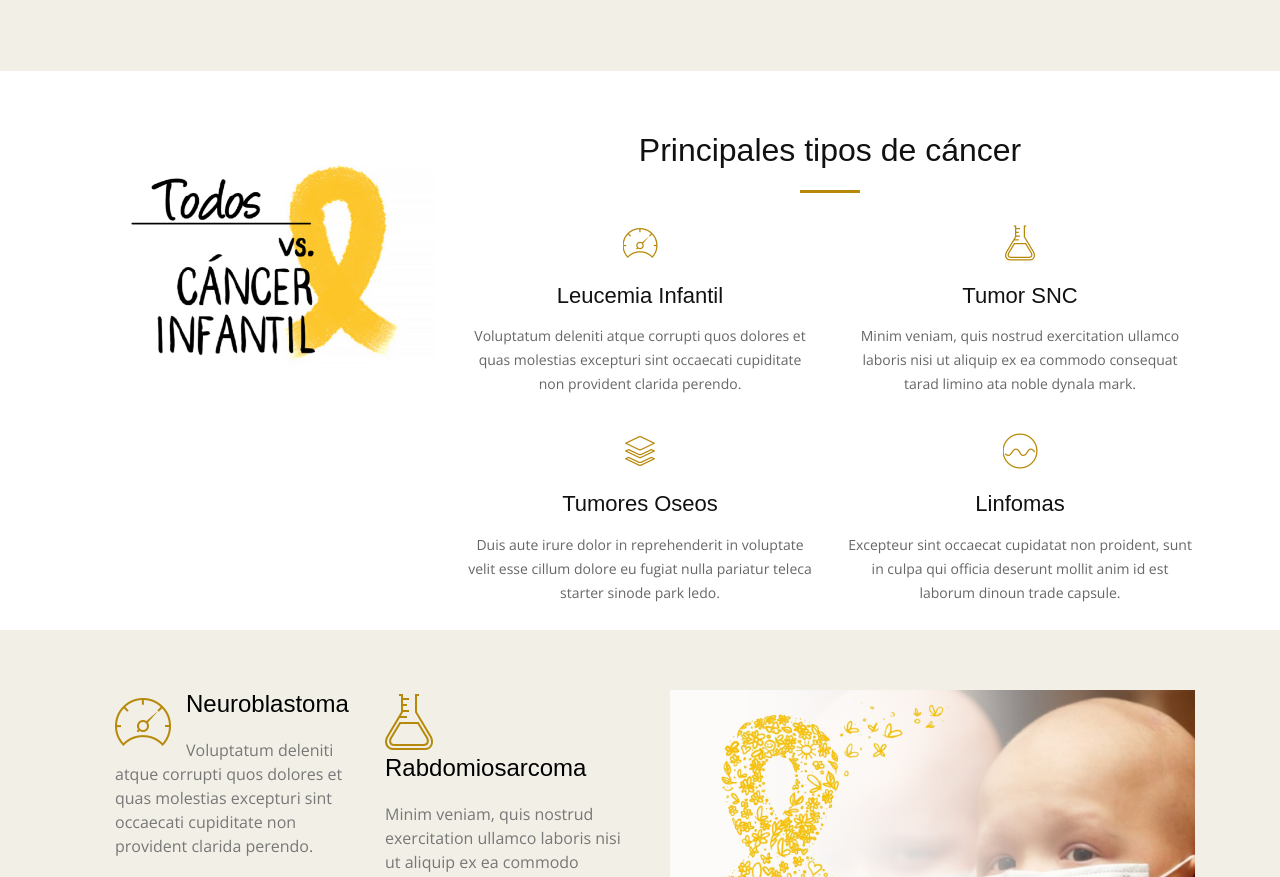
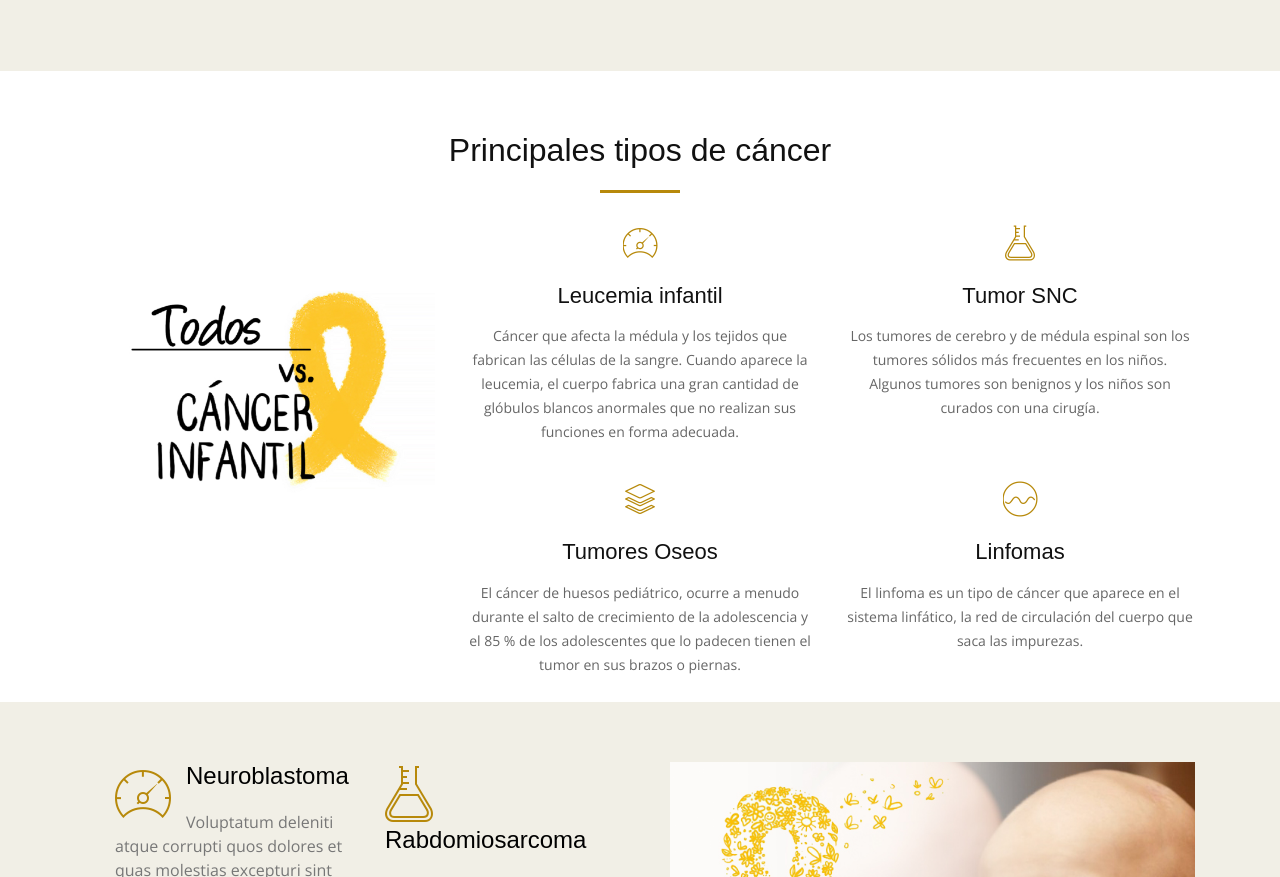
Before and after one commit to Kaluz27/Repo, a plain HTML site: page index.html in a window 1280 px wide. Shown: the part 1440-2317 px from the top of the page. Drawn offline with nearby package versions, Linux system fonts and the light colour scheme; files whose address does not match are found by name.

Commit message:
Arreglos en texto, imágenes y líneas

```diff
--- a/css/style.css
+++ b/css/style.css
@@ -560,7 +560,7 @@ body.mobile-nav-active #mobile-nav-toggle {
 
 .section-header .section-divider {
     display: block;
-    width: 60px;
+    width: 80px;
     height: 3px;
     background: #B7890A;
     background: #B7890A;
--- a/index.html
+++ b/index.html
@@ -94,10 +94,12 @@
 
                 <div class="row">
                     <div class="col-lg-6 about-img wow fadeInLeft">
+                        <br><br>
                         <img src="/cancerimg/cancer_infantil/niño_cama.jpg" alt="">
                     </div>
 
                     <div class="col-lg-6 content wow fadeInRight">
+                        <br>
                         <h2>¿Qué es el cáncer infantil?</h2>
                         <h3>Cáncer pediátrico</h3>
                         <p>
@@ -122,14 +124,17 @@
 
                 <div class="row">
 
-                    <div class="col-lg-8 offset-lg-4">
+                    <div class="container-fluid">
                         <div class="section-header wow fadeIn" data-wow-duration="1s">
                             <h3 class="section-title">Principales tipos de cáncer</h3>
                             <span class="section-divider"></span>
                         </div>
+
                     </div>
 
                     <div class="col-lg-4 col-md-5 features-img">
+                        <br><br><br><br>
+                        <p></p>
                         <img src="/cancerimg/cancer_infantil/cancer-2.png" alt="" class="wow fadeInLeft">
                     </div>
 
@@ -139,23 +144,23 @@
 
                             <div class="col-lg-6 col-md-6 box wow fadeInRight">
                                 <div class="icon"><i class="ion-ios-speedometer-outline"></i></div>
-                                <h4 class="title"><a href="">Leucemia Infantil</a></h4>
-                                <p class="description">Voluptatum deleniti atque corrupti quos dolores et quas molestias excepturi sint occaecati cupiditate non provident clarida perendo.</p>
+                                <h4 class="title"><a href="">Leucemia infantil</a></h4>
+                                <p class="description">Cáncer que afecta la médula y los tejidos que fabrican las células de la sangre. Cuando aparece la leucemia, el cuerpo fabrica una gran cantidad de glóbulos blancos anormales que no realizan sus funciones en forma adecuada.</p>
                             </div>
                             <div class="col-lg-6 col-md-6 box wow fadeInRight" data-wow-delay="0.1s">
                                 <div class="icon"><i class="ion-ios-flask-outline"></i></div>
                                 <h4 class="title"><a href="">Tumor SNC</a></h4>
-                                <p class="description">Minim veniam, quis nostrud exercitation ullamco laboris nisi ut aliquip ex ea commodo consequat tarad limino ata noble dynala mark.</p>
+                                <p class="description">Los tumores de cerebro y de médula espinal son los tumores sólidos más frecuentes en los niños. Algunos tumores son benignos y los niños son curados con una cirugía.</p>
                             </div>
                             <div class="col-lg-6 col-md-6 box wow fadeInRight" data-wow-delay="0.2s">
                                 <div class="icon"><i class="ion-social-buffer-outline"></i></div>
                                 <h4 class="title"><a href="">Tumores Oseos</a></h4>
-                                <p class="description">Duis aute irure dolor in reprehenderit in voluptate velit esse cillum dolore eu fugiat nulla pariatur teleca starter sinode park ledo.</p>
+                                <p class="description">El cáncer de huesos pediátrico, ocurre a menudo durante el salto de crecimiento de la adolescencia y el 85 % de los adolescentes que lo padecen tienen el tumor en sus brazos o piernas.</p>
                             </div>
                             <div class="col-lg-6 col-md-6 box wow fadeInRight" data-wow-delay="0.3s">
                                 <div class="icon"><i class="ion-ios-analytics-outline"></i></div>
                                 <h4 class="title"><a href="">Linfomas</a></h4>
-                                <p class="description">Excepteur sint occaecat cupidatat non proident, sunt in culpa qui officia deserunt mollit anim id est laborum dinoun trade capsule.</p>
+                                <p class="description">El linfoma es un tipo de cáncer que aparece en el sistema linfático, la red de circulación del cuerpo que saca las impurezas.</p>
                             </div>
                         </div>
 
```
